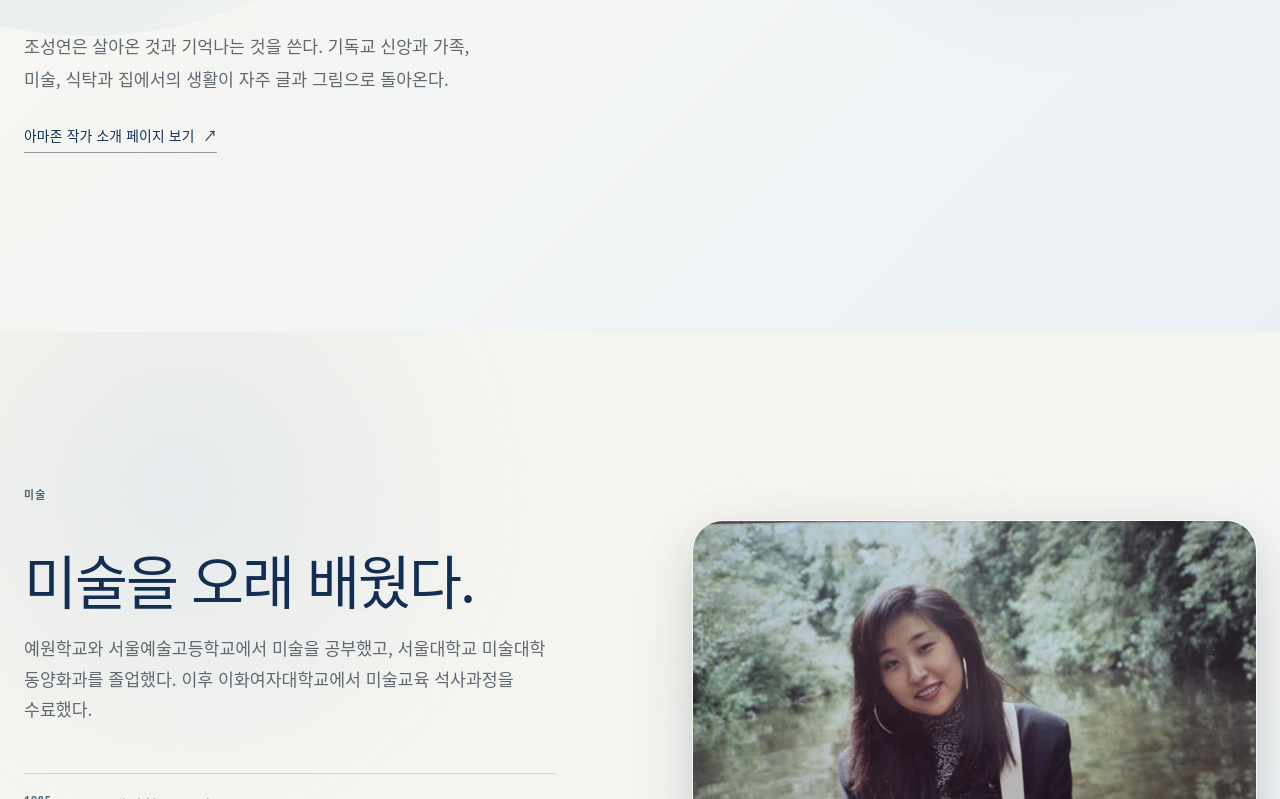
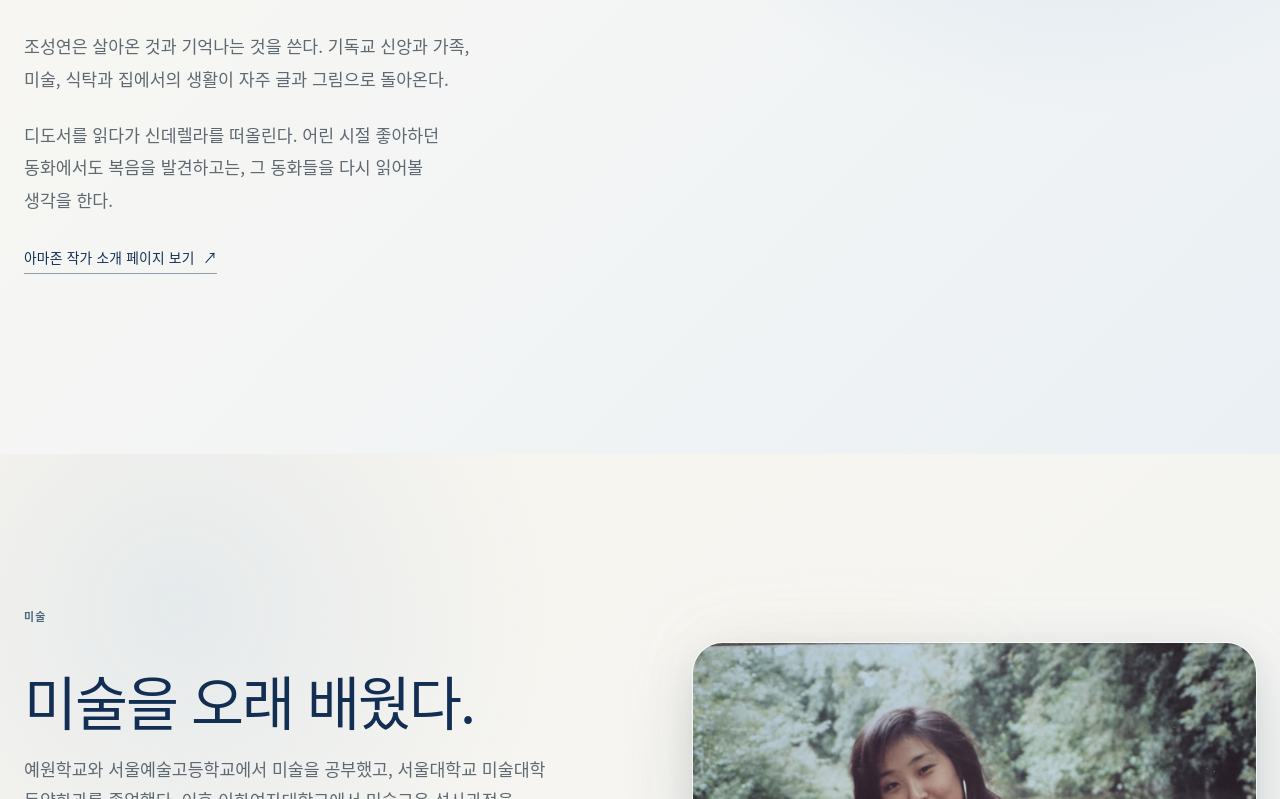
Before and after one commit to k-mama/esthercho, a Next.js app: page /ko/about in a window 1280 px wide. Shown: the part 1281-2080 px from the top of the page. Built offline with nearby package versions, Linux system fonts and the light colour scheme.

Commit message:
Let Esther Cho's source-faithful personal voice anchor her original biography

```diff
--- a/src/app/ko/about/page.tsx
+++ b/src/app/ko/about/page.tsx
@@ -45,6 +45,10 @@ export default function KoreanAboutPage() {
             <p className="esther-intro">
               조성연은 살아온 것과 기억나는 것을 쓴다. 기독교 신앙과 가족,
               미술, 식탁과 집에서의 생활이 자주 글과 그림으로 돌아온다.
+            </p>
+            <p className="esther-intro">
+              디도서를 읽다가 신데렐라를 떠올린다. 어린 시절 좋아하던 동화에서도
+              복음을 발견하고는, 그 동화들을 다시 읽어볼 생각을 한다.
             </p>
 
             <a
@@ -168,6 +172,7 @@ export default function KoreanAboutPage() {
           </p>
 
           <p>계속 쓰고, 계속 그린다.</p>
+          <p>오늘은 또 어떤 하나님을 만나게 될까요?</p>
         </footer>
       </article>
     </main>
```
